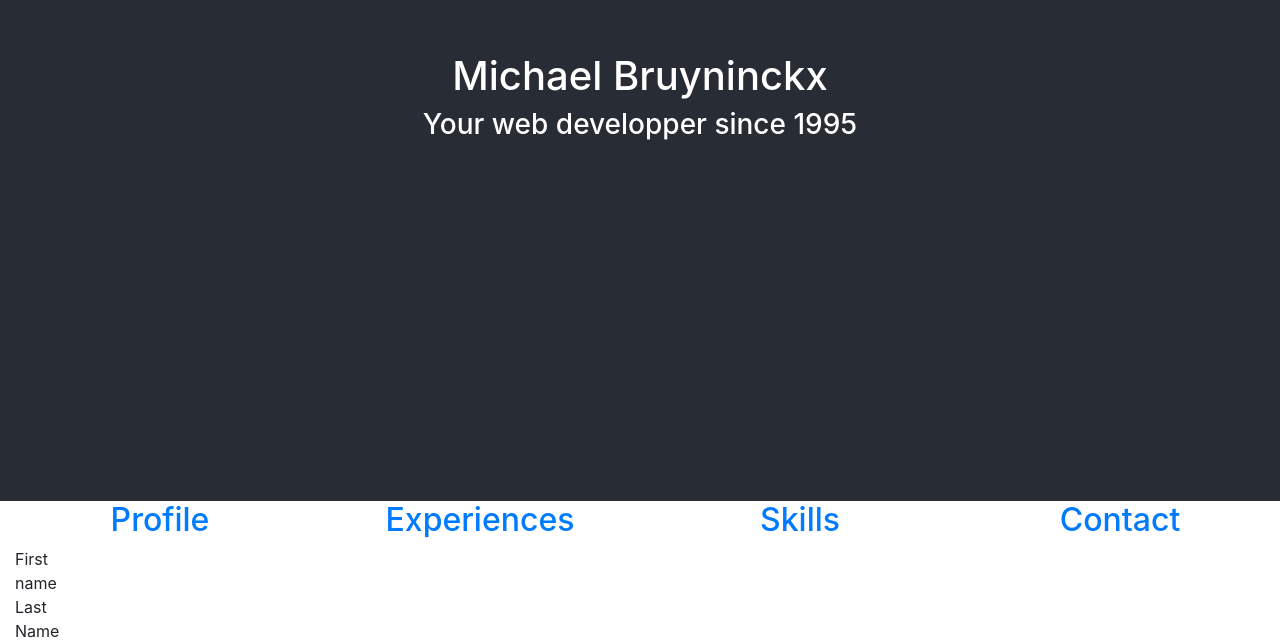
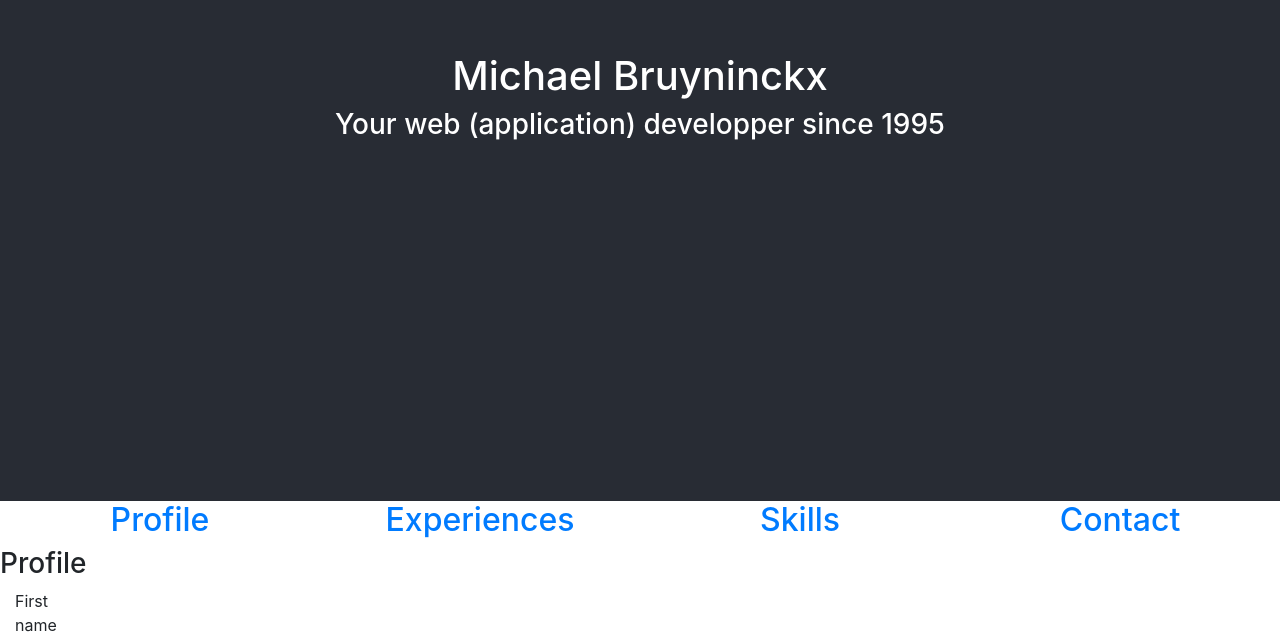
Before and after one commit to modul8com/Resum8, a React (Create React App) app: page / in a window 1280 px wide. Shown: the part 299-940 px from the top of the page. Built offline with nearby package versions, Linux system fonts and the light colour scheme; no server answers.

Commit message:
WiP: - added env variable - profile updates

```diff
--- a/package.json
+++ b/package.json
@@ -8,9 +8,10 @@
     "react-scripts": "3.1.2"
   },
   "scripts": {
-    "start": "run-p start:dev startapi",
+    "start": "run-p setenv start:dev startapi",
     "start:dev": "react-scripts start",
     "startapi": "node tools/apiServer.js",
+    "setenv": "set REACT_APP_API_URL=http://localhost:3001",
     "build": "react-scripts build",
     "test": "react-scripts test",
     "eject": "react-scripts eject"
--- a/src/App.js
+++ b/src/App.js
@@ -7,7 +7,7 @@ function App() {
     <div className="App">
       <header className="App-header">
         <h1>Michael Bruyninckx</h1>
-        <h3>Your web developper since 1995</h3>
+        <h3>Your web (application) developper since 1995</h3>
       </header>
       <nav>
         <div className="row">
--- a/src/components/Profile.js
+++ b/src/components/Profile.js
@@ -11,6 +11,7 @@ function Profile() {
 
     return (
         <div id="profile">
+            <h3>Profile</h3>
             <div className="row">
                 <div className="col-md-1 col-sm-2 col-xs-12">First name</div>
                 <div className="col-md-11 col-sm-10 col-xs-12">{profile.firstname}</div>
```
